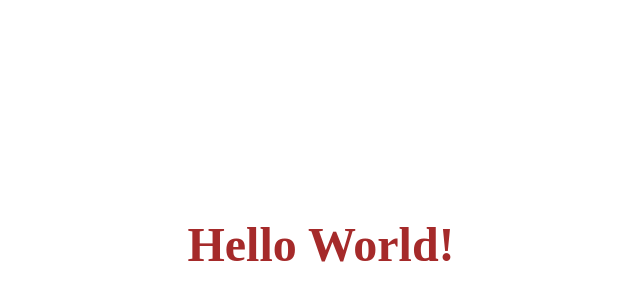
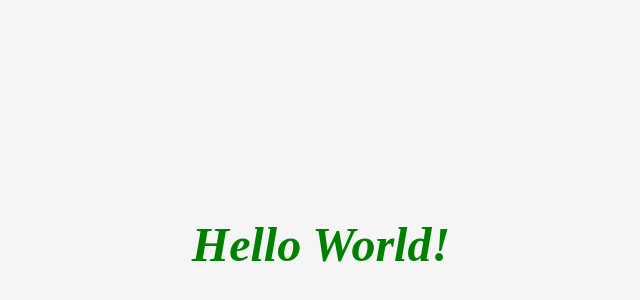
Before and after one commit to ElioenaiCassio/Repositorios-Estudos-GitHub, a plain HTML site: page index.html in a window 1280 px wide. Shown: the part 156-456 px from the top of the page, without its empty margins (319-959 px from the left). Drawn offline with Linux system fonts and the light colour scheme.

Commit message:
Criando Branch e efetuando Merge

```diff
--- a/styles.css
+++ b/styles.css
@@ -4,11 +4,13 @@ body {
   justify-content: center;
   height: 100vh;
   margin: 0;
+  background-color: whitesmoke;
 }
 
 h1 {
   text-align: center;
-  color: brown;
+  color: green;
   font-weight: bold;
   font-size: 48px;
+  font-style: italic;
 }
```
Also changed, not shown: 1 other file.
